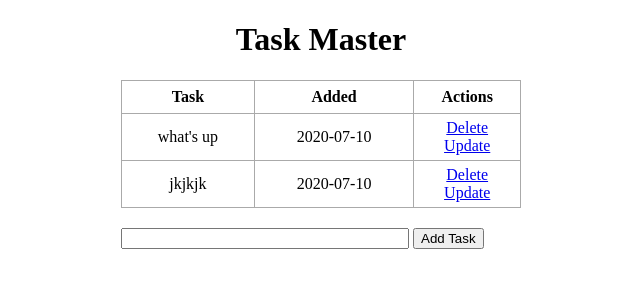
After one commit to beeteedubs/Family-Tree, a Flask app: template templates/index.html in a window 1280 px wide. The commit adds this page. Shown: the top 300 px of the page, without its empty margins (319-959 px from the left). Run offline with Flask 2, Linux system fonts and the light colour scheme; the template is opened without the code that fills it: values that come from a table or form of the project are taken from there, others are empty; data comes from the database, SQL or seed files in the repository.

Commit message:
incorrect rendering

```diff
--- a/app.py
+++ b/app.py
@@ -2,46 +2,66 @@ from flask import Flask, render_template, url_for, request, redirect
 from flask_sqlalchemy import SQLAlchemy
 from datetime import datetime
 
-# sets up application
-app = Flask(__name__)  # references this file, "turn this file into a web app   "
-app.config[
-    "SQLALCHEMY_DATABASE_URI"
-] = "sqlite:///test.db"  # 3 slashes for relative path, 4 for absolute
-db = SQLAlchemy(app)  # initializes database
+app = Flask(__name__)
+app.config["SQLALCHEMY_DATABASE_URI"] = "sqlite:///test.db"
+db = SQLAlchemy(app)
 
-# create modle
+
 class Todo(db.Model):
-    id = db.Column(
-        db.Integer, primary_key=True
-    )  # integer that reference sthe id of each entry
-    content = db.Column(db.String(225), nullable=False)
+    id = db.Column(db.Integer, primary_key=True)
+    content = db.Column(db.String(200), nullable=False)
     date_created = db.Column(db.DateTime, default=datetime.utcnow)
 
     def __repr__(self):
         return "<Task %r>" % self.id
 
 
-# create index route so browse url don't get 404
-@app.route(
-    "/", methods=["POST", "GET"]
-)  # default is just get, but now can also post (send data to database)
+@app.route("/", methods=["POST", "GET"])
 def index():
-    if request.method == "POST":  # basically when we hit "Add Task"
-        task_content = request.form[
-            "content"
-        ]  # this var = whatever u put in that input text bar
+    if request.method == "POST":
+        task_content = request.form["content"]
         new_task = Todo(content=task_content)
+
         try:
             db.session.add(new_task)
             db.session.commit()
             return redirect("/")
         except:
-            return "there was na issue adding your task"
+            return "There was an issue adding your task"
+
     else:
         tasks = Todo.query.order_by(Todo.date_created).all()
-        return render_template("extension.html", tasks=tasks)
+        return render_template("index.html", tasks=tasks)
 
 
-# unnecessary
-# if __name__ == "__main__":
-#     app.run(debug=True)
+@app.route("/delete/<int:id>")
+def delete(id):
+    task_to_delete = Todo.query.get_or_404(id)
+
+    try:
+        db.session.delete(task_to_delete)
+        db.session.commit()
+        return redirect("/")
+    except:
+        return "There was a problem deleting that task"
+
+
+@app.route("/update/<int:id>", methods=["GET", "POST"])
+def update(id):
+    task = Todo.query.get_or_404(id)
+
+    if request.method == "POST":
+        task.content = request.form["content"]
+
+        try:
+            db.session.commit()
+            return redirect("/")
+        except:
+            return "There was an issue updating your task"
+
+    else:
+        return render_template("update.html", task=task)
+
+
+if __name__ == "__main__":
+    app.run(debug=True)
--- a/static/css/main.css
+++ b/static/css/main.css
@@ -1,4 +1,63 @@
-body, html {
+Skip
+  to
+  content
+  Search
+  or
+  jump
+  to…
+  Pull
+  requests
+  Issues
+  Marketplace
+  Explore
+  @beeteedubs
+  Learn
+  Git
+  and
+  GitHub
+  without
+  any
+  code!
+  Using
+  the
+  Hello
+  World
+  guide,
+you’ll start a branch,
+write comments,
+and
+  open
+  a
+  pull
+  request.
+  jakerieger
+  /
+  FlaskIntroduction
+  14
+  114108
+  Code
+  Issues
+  Pull
+  requests
+  2
+  Actions
+  Projects
+  Wiki
+  Security
+  Insights
+  FlaskIntroduction/static/css/main.css
+  @jakerieger
+  jakerieger
+  initial
+  commit
+  Latest
+  commit
+  2141f98
+  on
+  May
+  25,
+2019 History 1 contributor 35 lines (28 sloc) 355 Bytes body,
+html {
   margin: 0;
   font-family: sans-serif;
 }
@@ -8,7 +67,9 @@ body, html {
   width: 400px;
 }
 
-table, td, th {
+table,
+td,
+th {
   border: 1px solid #aaa;
 }
 
@@ -30,4 +91,6 @@ td {
   margin-top: 20px;
 }
 
-#conten
+#content {
+  width: 70%;
+}
--- a/templates/base.html
+++ b/templates/base.html
@@ -1,17 +1,13 @@
 <!DOCTYPE html>
 <html lang="en">
-
 <head>
     <meta charset="UTF-8">
     <meta name="viewport" content="width=device-width, initial-scale=1.0">
-    <link rel='stylesheet' href='{{ url_for("static", filename = "css/main.css") }}'>
-    </link>
+    <meta http-equiv="X-UA-Compatible" content="ie=edge">
+    <link rel="stylesheet" href="{{ url_for('static', filename='css/main.css') }}">
     {% block head %}{% endblock %}
 </head>
-
 <body>
     {% block body %}{% endblock %}
-
 </body>
-
 </html>
--- /dev/null
+++ b/templates/index.html
@@ -0,0 +1,40 @@
+{% extends 'base.html' %}
+
+{% block head %}
+<title>Task Master</title>
+{% endblock %}
+
+{% block body %}
+<div class="content">
+    <h1 style="text-align: center">Task Master</h1>
+    {% if tasks|length < 1 %}
+    <h4 style="text-align: center">There are no tasks. Create one below!</h4>
+    {% else %}
+    <table>
+        <tr>
+            <th>Task</th>
+            <th>Added</th>
+            <th>Actions</th>
+        </tr>
+        {% for task in tasks %}
+        <tr>
+            <td>{{ task.content }}</td>
+            <td>{{ task.date_created.date() }}</td>
+            <td>
+                <a href="/delete/{{task.id}}">Delete</a>
+                <br>
+                <a href="/update/{{task.id}}">Update</a>
+            </td>
+        </tr>
+        {% endfor %}
+    </table>
+    {% endif %}
+
+    <div class="form">
+        <form action="/" method="POST">
+            <input type="text" name="content" id="content">
+            <input type="submit" value="Add Task">
+        </form>
+    </div>
+</div>
+{% endblock %}
```
Also changed, not shown: functions.py (+11 -8 lines), templates/extension.html (deleted, +0 -35 lines), templates/update.html (added, +18 -0 lines), test.db.
